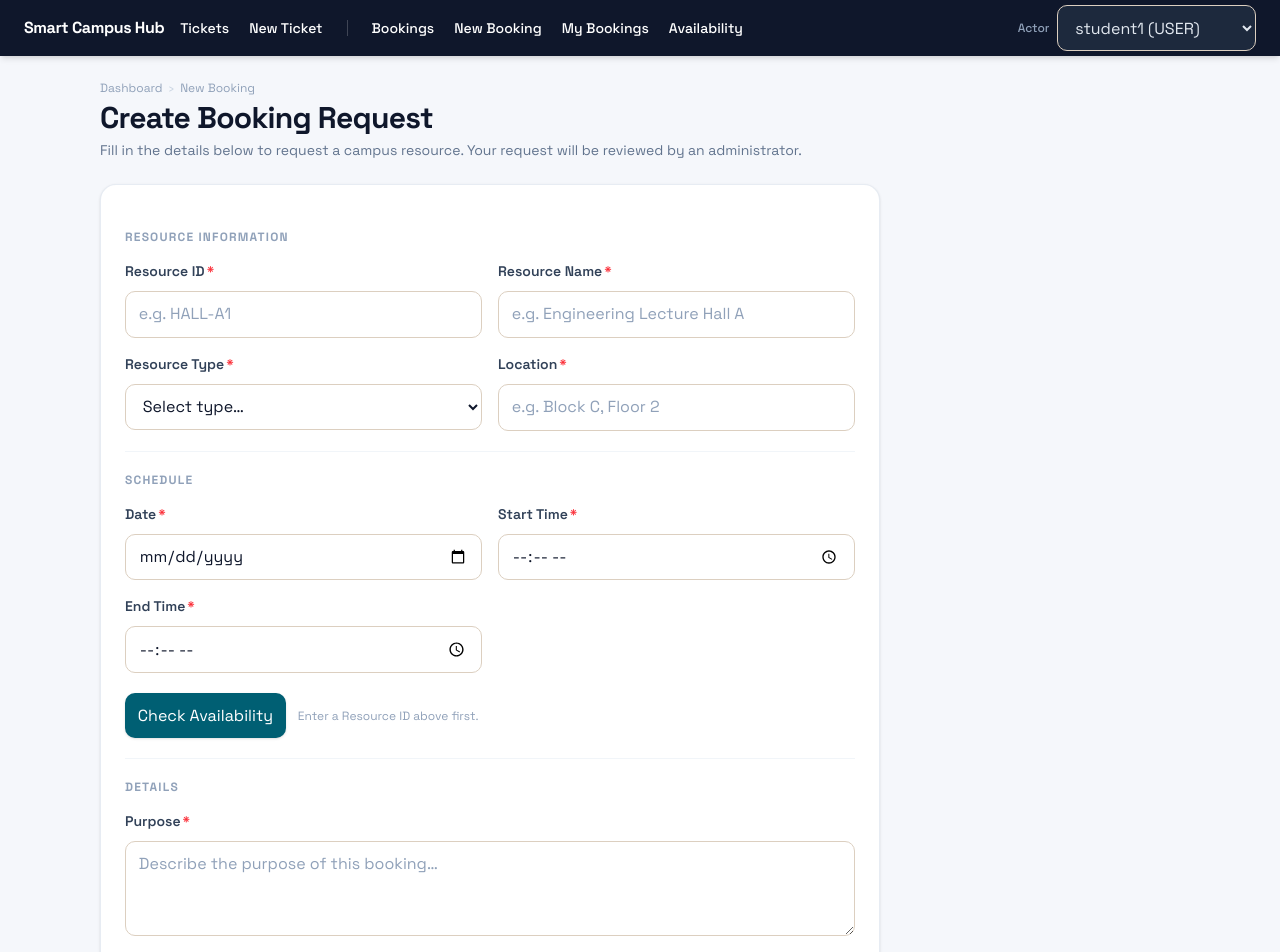
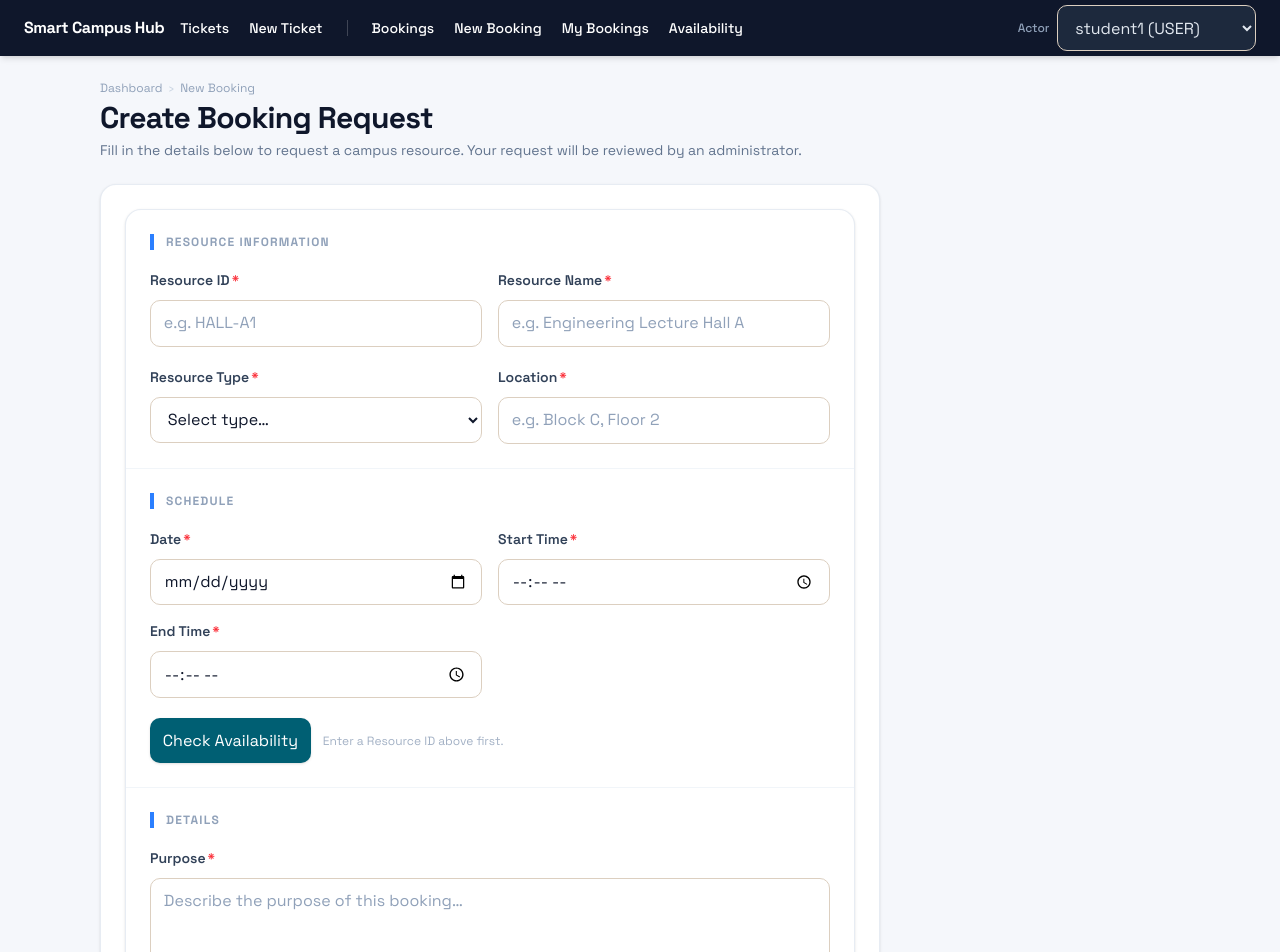
Before and after one commit to HiruniDS/Smart-Campus-Operations-Hub, a React (Vite) app in the folder frontend/: page /bookings/new in a window 1280 px wide. Shown: the top 952 px of the page. Built offline with nearby package versions, Linux system fonts and the light colour scheme.

Commit message:
Polished Booking Form

```diff
--- a/frontend/src/components/booking/BookingForm.jsx
+++ b/frontend/src/components/booking/BookingForm.jsx
@@ -35,11 +35,28 @@ function validate(form) {
   return errors;
 }
 
-const SECTION = 'py-5 border-b border-slate-100 last:border-b-0 flex flex-col gap-4';
-const SECTION_TITLE = 'text-xs font-bold uppercase tracking-widest text-slate-400';
-const ROW2 = 'grid grid-cols-1 sm:grid-cols-2 gap-4';
-const ROW3 = 'grid grid-cols-1 sm:grid-cols-3 gap-4';
-const FIELD = 'flex flex-col gap-1.5';
+// ── Reusable section layout ────────────────────────
+function Section({ title, children }) {
+  return (
+    <div className="p-5 sm:p-6 border-b border-slate-100 last:border-b-0 space-y-5">
+      <h2 className="text-xs font-bold uppercase tracking-widest text-slate-400 border-l-4 border-blue-500 pl-3">
+        {title}
+      </h2>
+      {children}
+    </div>
+  );
+}
+
+// Field wrapper to reduce repetition
+function Field({ label, required, error, children }) {
+  return (
+    <div className="flex flex-col gap-1.5">
+      <BkLabel required={required}>{label}</BkLabel>
+      {children}
+      <BkFieldError message={error} />
+    </div>
+  );
+}
 
 export default function BookingForm() {
   const navigate = useNavigate();
@@ -55,7 +72,10 @@ export default function BookingForm() {
   const handleSubmit = async (e) => {
     e.preventDefault();
     const errs = validate(form);
-        if (Object.keys(errs).length) { setErrors(errs); return; }
+    if (Object.keys(errs).length) {
+      setErrors(errs);
+      return;
+    }
     setErrors({});
     setServerError('');
     setSubmitting(true);
@@ -63,58 +83,58 @@ export default function BookingForm() {
       const payload = { ...form, expectedAttendees: Number(form.expectedAttendees) };
       const booking = await createBooking(payload);
       setSuccess(true);
-            setTimeout(() => navigate(`/bookings/${booking.id}`), 1200);
+      setTimeout(() => navigate(`/bookings/${booking.id}`), 1500);
     } catch (err) {
-            const msg = err?.response?.data?.message
-                || err?.response?.data?.errors?.join(', ')
-                || 'Booking failed. Please try again.';
+      const msg =
+        err?.response?.data?.message ||
+        err?.response?.data?.errors?.join(', ') ||
+        'Booking failed. Please try again.';
       setServerError(msg);
     } finally {
       setSubmitting(false);
     }
   };
 
+  // ── Success state ────────────────────────────────
   if (success) {
     return (
-            <BkSuccessBanner icon="🎉">
-                <strong>Booking request submitted!</strong>
-                <p className="text-xs opacity-80 m-0 mt-0.5">Redirecting to your booking details…</p>
-            </BkSuccessBanner>
+      <div className="flex flex-col items-center justify-center py-20 px-6">
+        <div className="flex flex-col items-center gap-4 p-10 bg-white border border-emerald-200 rounded-2xl shadow-lg animate-[fadeInUp_0.4s_ease-out] max-w-md w-full text-center">
+          <div className="text-6xl">🎉</div>
+          <h2 className="text-2xl font-bold text-slate-800">Booking request submitted!</h2>
+          <p className="text-sm text-slate-500">Redirecting to your booking details…</p>
+        </div>
+      </div>
     );
   }
 
   return (
+    <div className="bg-white border border-slate-200/80 rounded-2xl shadow-sm overflow-hidden">
       <form className="flex flex-col" onSubmit={handleSubmit} noValidate>
         <BkServerError message={serverError} />
 
-            {/* ── Resource Information ─────────────────────────────────── */}
-            <div className={SECTION}>
-                <h4 className={SECTION_TITLE}>Resource Information</h4>
-                <div className={ROW2}>
-                    <div className={FIELD}>
-                        <BkLabel required>Resource ID</BkLabel>
+        {/* ── Resource Information ──────────────────────── */}
+        <Section title="Resource Information">
+          <div className="grid grid-cols-1 sm:grid-cols-2 gap-4">
+            <Field label="Resource ID" required error={errors.resourceId}>
               <input
                 className={inputCls(!!errors.resourceId)}
                 value={form.resourceId}
                 onChange={(e) => set('resourceId', e.target.value)}
                 placeholder="e.g. HALL-A1"
               />
-                        <BkFieldError message={errors.resourceId} />
-                    </div>
-                    <div className={FIELD}>
-                        <BkLabel required>Resource Name</BkLabel>
+            </Field>
+            <Field label="Resource Name" required error={errors.resourceName}>
               <input
                 className={inputCls(!!errors.resourceName)}
                 value={form.resourceName}
                 onChange={(e) => set('resourceName', e.target.value)}
                 placeholder="e.g. Engineering Lecture Hall A"
               />
-                        <BkFieldError message={errors.resourceName} />
+            </Field>
           </div>
-                </div>
-                <div className={ROW2}>
-                    <div className={FIELD}>
-                        <BkLabel required>Resource Type</BkLabel>
+          <div className="grid grid-cols-1 sm:grid-cols-2 gap-4">
+            <Field label="Resource Type" required error={errors.resourceType}>
               <select
                 className={inputCls(!!errors.resourceType)}
                 value={form.resourceType}
@@ -125,27 +145,22 @@ export default function BookingForm() {
                   <option key={t} value={t}>{t.replace(/_/g, ' ')}</option>
                 ))}
               </select>
-                        <BkFieldError message={errors.resourceType} />
-                    </div>
-                    <div className={FIELD}>
-                        <BkLabel required>Location</BkLabel>
+            </Field>
+            <Field label="Location" required error={errors.location}>
               <input
                 className={inputCls(!!errors.location)}
                 value={form.location}
                 onChange={(e) => set('location', e.target.value)}
                 placeholder="e.g. Block C, Floor 2"
               />
-                        <BkFieldError message={errors.location} />
+            </Field>
           </div>
-                </div>
-            </div>
+        </Section>
 
-            {/* ── Schedule ─────────────────────────────────────────────── */}
-            <div className={SECTION}>
-                <h4 className={SECTION_TITLE}>Schedule</h4>
-                <div className={ROW3}>
-                    <div className={FIELD}>
-                        <BkLabel required>Date</BkLabel>
+        {/* ── Schedule ────────────────────────────────── */}
+        <Section title="Schedule">
+          <div className="grid grid-cols-1 sm:grid-cols-3 gap-4">
+            <Field label="Date" required error={errors.bookingDate}>
               <input
                 type="date"
                 className={inputCls(!!errors.bookingDate)}
@@ -153,28 +168,23 @@ export default function BookingForm() {
                 min={new Date().toISOString().split('T')[0]}
                 onChange={(e) => set('bookingDate', e.target.value)}
               />
-                        <BkFieldError message={errors.bookingDate} />
-                    </div>
-                    <div className={FIELD}>
-                        <BkLabel required>Start Time</BkLabel>
+            </Field>
+            <Field label="Start Time" required error={errors.startTime}>
               <input
                 type="time"
                 className={inputCls(!!errors.startTime)}
                 value={form.startTime}
                 onChange={(e) => set('startTime', e.target.value)}
               />
-                        <BkFieldError message={errors.startTime} />
-                    </div>
-                    <div className={FIELD}>
-                        <BkLabel required>End Time</BkLabel>
+            </Field>
+            <Field label="End Time" required error={errors.endTime}>
               <input
                 type="time"
                 className={inputCls(!!errors.endTime)}
                 value={form.endTime}
                 onChange={(e) => set('endTime', e.target.value)}
               />
-                        <BkFieldError message={errors.endTime} />
-                    </div>
+            </Field>
           </div>
 
           <div className="flex items-center gap-3 mt-1">
@@ -187,31 +197,30 @@ export default function BookingForm() {
               {showAvail ? 'Hide' : 'Check'} Availability
             </BkBtn>
             {!form.resourceId && (
-                        <span className="text-xs text-slate-400">Enter a Resource ID above first.</span>
+              <span className="text-xs text-slate-400 animate-pulse">
+                Enter a Resource ID above first.
+              </span>
             )}
           </div>
 
           {showAvail && (
             <AvailabilityPanel resourceId={form.resourceId} bookingDate={form.bookingDate} />
           )}
-            </div>
+        </Section>
 
-            {/* ── Details ──────────────────────────────────────────────── */}
-            <div className={SECTION}>
-                <h4 className={SECTION_TITLE}>Details</h4>
-                <div className={FIELD}>
-                    <BkLabel required>Purpose</BkLabel>
+        {/* ── Details ─────────────────────────────────── */}
+        <Section title="Details">
+          <Field label="Purpose" required error={errors.purpose}>
             <textarea
-                        className={`${inputCls(!!errors.purpose)} resize-y min-h-[80px]`}
+              className={`${inputCls(!!errors.purpose)} resize-y min-h-[100px]`}
               rows={3}
               value={form.purpose}
               onChange={(e) => set('purpose', e.target.value)}
               placeholder="Describe the purpose of this booking…"
             />
-                    <BkFieldError message={errors.purpose} />
-                </div>
-                <div className={FIELD} style={{ maxWidth: 200 }}>
-                    <BkLabel required>Expected Attendees</BkLabel>
+          </Field>
+          <div className="max-w-[200px]">
+            <Field label="Expected Attendees" required error={errors.expectedAttendees}>
               <input
                 type="number"
                 min={1}
@@ -220,12 +229,12 @@ export default function BookingForm() {
                 onChange={(e) => set('expectedAttendees', e.target.value)}
                 placeholder="e.g. 30"
               />
-                    <BkFieldError message={errors.expectedAttendees} />
+            </Field>
           </div>
-            </div>
+        </Section>
 
-            {/* ── Footer ───────────────────────────────────────────────── */}
-            <div className="flex justify-end gap-3 pt-5">
+        {/* ── Footer ──────────────────────────────────── */}
+        <div className="flex justify-end gap-3 p-5 sm:p-6 bg-slate-50/50 border-t border-slate-100">
           <BkBtn type="button" variant="ghost" onClick={() => navigate(-1)}>
             Cancel
           </BkBtn>
@@ -234,5 +243,6 @@ export default function BookingForm() {
           </BkBtn>
         </div>
       </form>
+    </div>
   );
 }
```
Also changed, not shown: frontend/src/components/booking/BookingStates.jsx (+34 -12 lines), frontend/src/components/booking/BookingStatusBadge.jsx (+38 -11 lines). Lines whose indentation alone changed are shown as unchanged.
